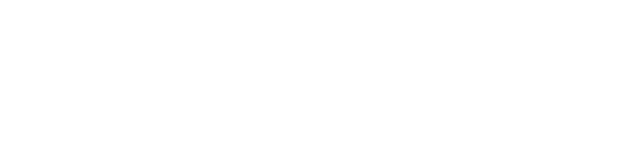
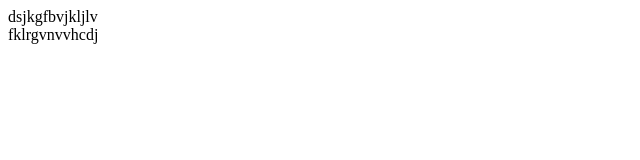
Before and after one commit to Ritesh007-max/Project-1.1, a plain HTML site: page index.html in a window 1280 px wide. Shown: the whole page, without its empty margins (0-640 px from the left). Drawn offline with Linux system fonts and the light colour scheme.

Commit message:
second commit

```diff
--- a/index.html
+++ b/index.html
@@ -6,6 +6,7 @@
     <title>Document</title>
 </head>
 <body>
-
+    <header>dsjkgfbvjkljlv</header>
+    <footer>fklrgvnvvhcdj</footer>
 </body>
 </html>
```
